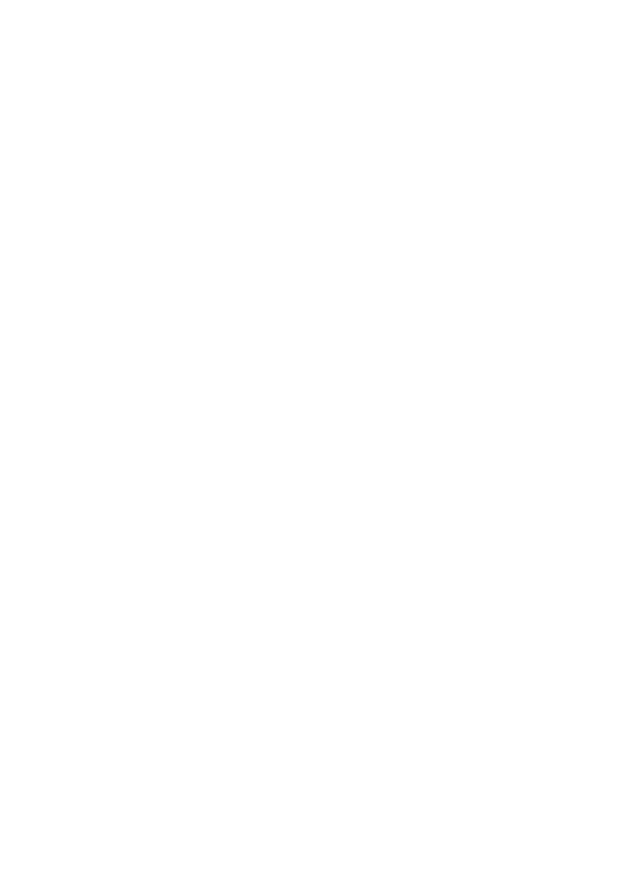
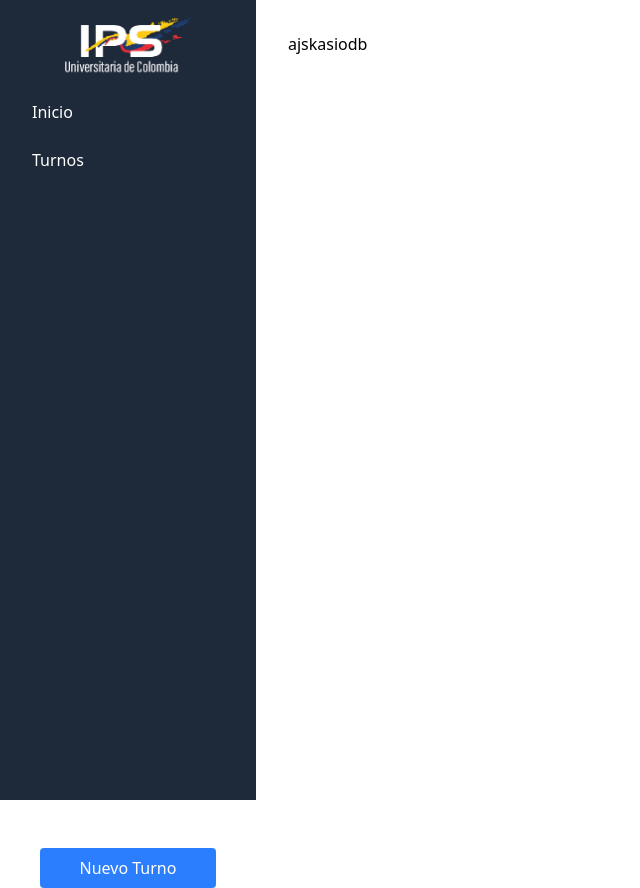
Before and after one commit to Albarracin-sg/frontend-ips, a React (Vite) app in the folder frontend/: page /mainOp in a window 1280 px wide. Shown: the whole page, without its empty margins (0-640 px from the left). Before the commit the page ends 800 px from the top, so only its background shows below. Built offline with nearby package versions, Linux system fonts and the light colour scheme.

Commit message:
merge con los componentes de hechos por estaban (componentes del operador)

```diff
--- a/frontend/src/components/mainscreen/screen.jsx
+++ b/frontend/src/components/mainscreen/screen.jsx
@@ -1,12 +1,9 @@
 import { useState, useEffect } from "react";
 import ipsLogo from "../../assets/ipsBlack.png";
+
 /**
-     * Componente funcional Form
-     * Este componente representa un formulario de registro con los campos:
-     * - Nombre
-     * - Tipo de Documento
-     * - Documento
-     * - Condición
+ * Componente funcional Screen
+ * Este componente representa una pantalla con una lista de turnos y la información del turno actual.
  */
 const Screen = () => {
     const [currentTime, setCurrentTime] = useState(new Date());
@@ -32,22 +29,22 @@
     return (
         <div className="min-h-screen w-screen bg-[#d9d9d9] border-[20px] border-[#3c3c3c] p-4 box-border">
             <div className="flex flex-col lg:flex-row h-full gap-4">
-            {/* Left Section - Queue */}
+
+                {/* Sección izquierda - Cola de turnos */}
                 <div className="flex-1 flex flex-col gap-4 lg:max-w-[45%]">
-                {/* Header for queue */}
+
+                    {/* Encabezado de la cola de turnos */}
                     <div className="relative w-full h-[90px] bg-none border-[2px] rounded-[20px] flex items-center justify-between px-6">
                         <h2 className="font-bold text-lg sm:text-xl whitespace-pre-line">
-                    MODULO /{"\n"} CONSULT
+                            MODULO /{"\n"} CONSULTA
                         </h2>
                         <div className="flex gap-50">
-                    {" "}
-                    {/* reduced from gap-8 to gap-4 */}
                             <h2 className="font-medium text-xl">NOMBRE</h2>
                             <h2 className="font-medium text-xl">TURNO</h2>
                         </div>
                     </div>
 
-                {/* Queue items - Make them dynamic with map function */}
+                    {/* Elementos de la cola - Generados dinámicamente con map */}
                     {[1, 2, 3, 4, 5].map((index) => (
                         <div
                             key={index}
@@ -59,15 +56,13 @@
                                 <p className="font-bold text-xl">{index}</p>
                                 <span className="text-5xl">|</span>
                                 <p className="font-bold text-xl w-[150px] text-center">
-                        {
-                        [
+                                    {[
                                         "Javier Gomez",
                                         "Camilo Albarracin",
                                         "Alex Quiroz",
                                         "Esteban Molina",
                                         "Santiago Salazar",
-                        ][index - 1]
-                        }
+                                    ][index - 1]}
                                 </p>
                             </div>
                             <div className="flex items-center gap-25">
@@ -78,28 +73,28 @@
                     ))}
                 </div>
 
-            {/* Logo - Moved to top right */}
+                {/* Logo - Posicionado en la esquina superior derecha */}
                 <div className="absolute top-[20px] right-[20px]">
                     <img src={ipsLogo} alt="IPS Logo" className="w-[120px]" />
                 </div>
 
-            {/* Right Section - Current Turn */}
+                {/* Sección derecha - Turno actual */}
                 <div className="flex-1 lg:max-w-[55%] relative lg:h-[540px] mt-[50px]">
-                <div className="bg-[#d9d9d9] border-[18px] border-[#3c3c3c] p-2 h-full min-h-[270px] rounded-[0] flex flex-col items-center justify-center">
-                {/* Black decoration */}
+                    <div className="bg-[#d9d9d9] border-[18px] border-[#3c3c3c] p-2 h-full min-h-[500px] rounded-[0] flex flex-col items-center justify-center">
+                        {/* Decoración negra */}
                         <div className="absolute w-[192px] h-[60px] left-1/2 top-[-10px] bg-[#1E1E1E] rounded-[10px] -translate-x-1/2 " />
 
                         <h2 className="text-3xl sm:text-4xl font-bold text-center tracking-[3px] uppercase mb-8">
-                    turno actual
+                            Turno actual
                         </h2>
                         <h2 className="text-3xl sm:text-4xl font-bold text-center uppercase mb-8">
-                    Javier Alexander gomez
+                            Javier Alexander Gomez
                         </h2>
                         <h2 className="text-5xl sm:text-6xl font-bold text-center text-[#9B0000] uppercase">
-                    turno
+                            TURNO
                         </h2>
 
-                {/* Date and Time */}
+                        {/* Fecha y Hora */}
                         <div className="absolute bottom-[-50px] left-0 w-full flex flex-col sm:flex-row items-center justify-center gap-4">
                             <h2 className="font-bold text-xl uppercase">{formattedDate}</h2>
                             <h2 className="font-bold text-xl">{formattedTime}</h2>
--- /dev/null
+++ b/frontend/src/components/operador/componets_op/Inicio.jsx
@@ -0,0 +1,11 @@
+const InicioOp = () => {
+	return (
+		<div>
+			<h1>Inicio</h1>
+			<p>Este es el inicio de la aplicación</p>
+		</div>
+	)
+}
+
+// Exporta el componente para que pueda ser utilizado en otras partes de la aplicación
+export default InicioOp
--- /dev/null
+++ b/frontend/src/components/operador/componets_op/barraLateral.jsx
@@ -0,0 +1,49 @@
+import React from 'react' // Importa la librería de React
+import ipsLogo from '../../../assets/ips.png' // Importa la imagen del logo de IPS
+// Define el componente funcional BarraLateral
+const BarraLateral = () => {
+	return (
+		// Contenedor principal que usa flexbox para el diseño
+		<div className="flex">
+			{/* Barra lateral */}
+			<aside className="w-64 h-screen bg-gray-800 text-white flex flex-col">
+				{/* Contenedor del logo */}
+				<div className="p-4">
+					<img src={ipsLogo} alt="IPS Logo" className="w-32 h-15 mx-auto" />
+				</div>
+
+				{/* Navegación */}
+				<nav className="flex-1 px-4 space-y-2">
+					{/* Enlace a Inicio */}
+					<a
+						className="block py-2 px-4 rounded hover:bg-gray-700 transition-colors"
+					>
+						Inicio
+					</a>
+					{/* Enlace a Turnos */}
+					<a
+						href="#"
+						className="block py-2 px-4 rounded hover:bg-gray-700 transition-colors"
+					>
+						Turnos
+					</a>
+					{/* Botón para Nuevo Turno */}
+					<button
+						href="#"
+						className="block py-2 px-10 rounded bg-blue-500 hover:bg-blue-900 transition-colors cursor-pointer relative top-165 mx-auto"
+					>
+						Nuevo Turno
+					</button>
+				</nav>
+			</aside>
+
+			{/* Contenido principal */}
+			<main className="flex-1 p-8">
+				<h1>ajskasiodb</h1>
+			</main>
+		</div>
+	)
+}
+
+// Exporta el componente para que pueda ser utilizado en otras partes de la aplicación
+export default BarraLateral;
--- /dev/null
+++ b/frontend/src/components/operador/componets_op/turnos.jsx
@@ -0,0 +1,11 @@
+import React from 'react' // Importa la librería de React
+import ipsLogo from '../../assets/ips.png' // Importa la imagen del logo de IPS
+import Inicio from '../inicio/inicio'
+
+// Define el componente funcional BarraLateral
+const TurnoOp = () => {
+	return <div></div>
+}
+
+// Exporta el componente para que pueda ser utilizado en otras partes de la aplicación
+export default TurnoOp
--- a/frontend/src/components/operador/mainOperador.jsx
+++ b/frontend/src/components/operador/mainOperador.jsx
@@ -1,8 +1,8 @@
-    import { useState } from "react";
-    import ipsLogo from "../../assets/ips.png";
+import BarraLateral from './componets_op/barraLateral';
+const mainOperador = () => {
+	return (
+		<BarraLateral/>
+	)
+}
 
-    const mainOperador = () => {
-
-    };
-
-    export default mainOperador;
+export default mainOperador;
--- a/frontend/src/components/qr_option/form.jsx
+++ b/frontend/src/components/qr_option/form.jsx
@@ -133,7 +133,7 @@
                 <button
                     onClick={() => setIsOpen(true)} //se abre la ventana modal de advertencia
                     type="submit"
-                    className="bg-[#6EA3C7] font-bold w-[150px] h-[50px] text-white py-[2.175px] rounded-lg mt-2 hover:bg-[#3e577d] transition-colors mx-auto block" // Reducido en un 15%
+                    className="bg-[#6EA3C7] cursor-pointer font-bold w-[150px] h-[50px] text-white py-[2.175px] rounded-lg mt-2 hover:bg-[#3e577d] transition-colors mx-auto block" // Reducido en un 15%
                     >
                     ENVIAR
                 </button>
--- a/frontend/src/components/ventanaModal/modal.jsx
+++ b/frontend/src/components/ventanaModal/modal.jsx
@@ -30,13 +30,13 @@
             <div className="flex flex-col sm:flex-row justify-center gap-2 sm:gap-4 mt-4">
                 <button
                     onClick={onClose}
-                    className="bg-[#bd1d1d] text-white px-3 sm:px-3.78 py-2 rounded text-[13.3px] sm:text-[14.36px]">
+                    className="bg-[#bd1d1d] hover:bg-[#8f1d1d] cursor-pointer text-white px-3 sm:px-3.78 py-2 rounded text-[13.3px] sm:text-[14.36px]">
                     Regresar
                 </button>
 
                 <button
                     onClick={onConfirm}
-                    className="bg-[#1d8f1d] text-white px-3 sm:px-3.78 py-2 rounded text-[13.3px] sm:text-[14.36px]">
+                    className="bg-[#1d8f1d] hover:bg-[#437938] cursor-pointer text-white px-3 sm:px-3.78 py-2 rounded text-[13.3px] sm:text-[14.36px]">
                     Estoy Seguro(a)
                 </button>
             </div>
```
Also changed, not shown: frontend/src/components/operador/TurnosOperador.jsx (added, +9 -0 lines), frontend/src/routes/AppRoutes.jsx (+10 -8 lines). Lines whose indentation alone changed are shown as unchanged.
